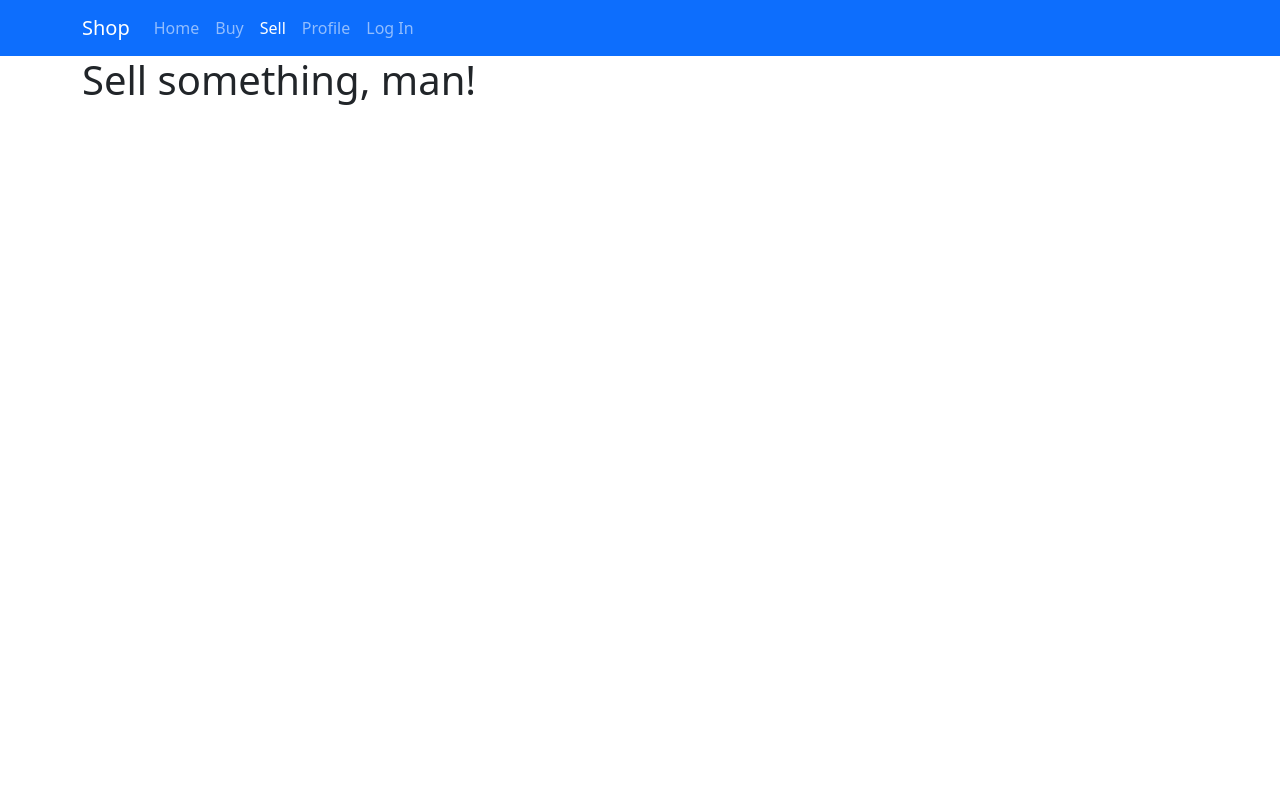
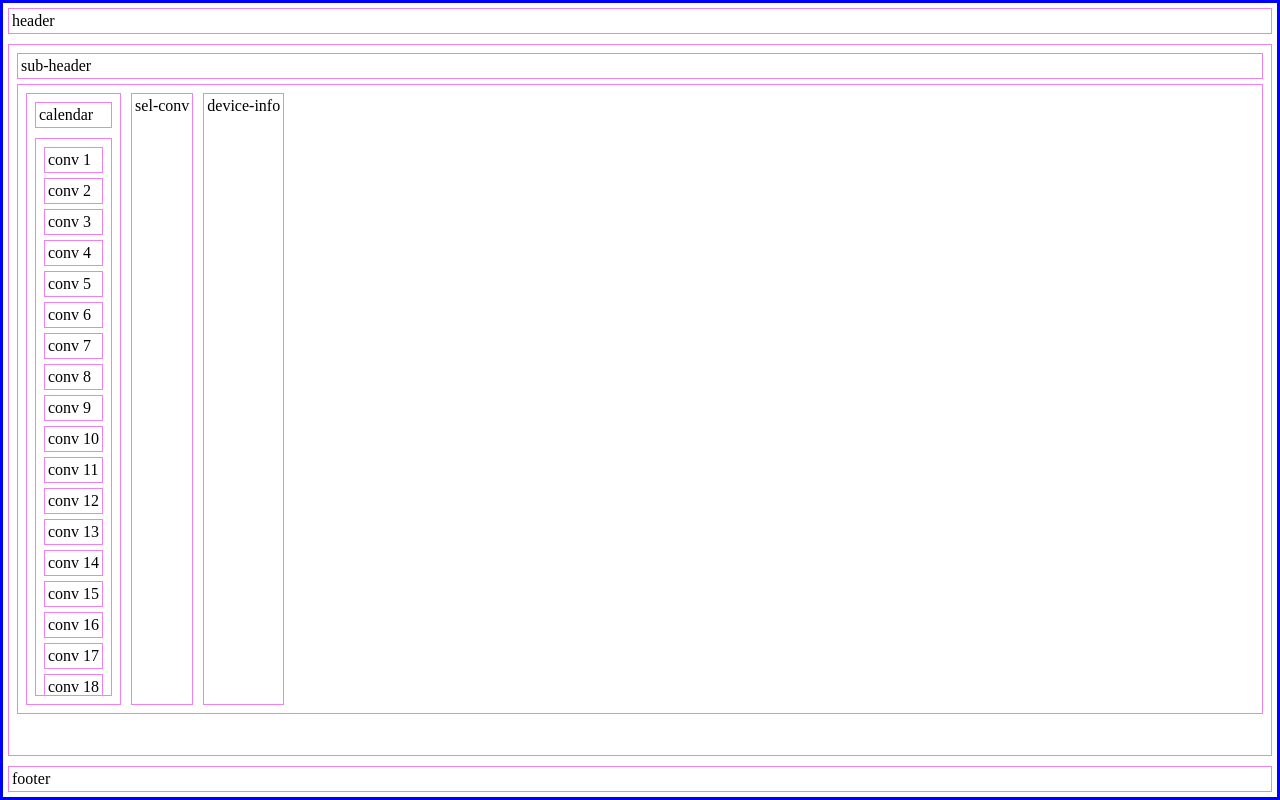
Before and after one commit to bartosz722/flaskboot, a Flask app: page /sell in a window 1280 px wide. Run offline with Flask 3, Linux system fonts and the light colour scheme.

Commit message:
conv-browser test layout

```diff
--- /dev/null
+++ b/static/sell.css
@@ -0,0 +1,29 @@
+body {
+    margin: 0px;
+}
+#top-div div {
+    padding: 3px;
+    margin: 5px;
+    border: 1px solid violet;
+}
+#top-div {
+    display: flex;
+    flex-direction: column;
+    height: 100vh;
+    border: 3px solid blue;
+    box-sizing: border-box;
+}
+#sub-page {
+    flex-grow: 1;
+}
+#sub-main {
+    display: flex;
+}
+#cal-and-convs {
+    display: flex;
+    flex-direction: column;
+}
+#convs {
+    max-height: calc(100vh - 250px);
+    overflow: auto;
+}
--- a/templates/sell.html
+++ b/templates/sell.html
@@ -1,5 +1,42 @@
-{% extends 'base.html' %}
-
-{% block content %}
-    <h1>Sell something, man!</h1>
-{% endblock %}
+<!doctype html>
+<html lang="en">
+  <head>
+    <meta charset="utf-8">
+    <meta name="viewport" content="width=device-width, initial-scale=1">
+    <title>Shop</title>
+    <link href="{{ url_for('static', filename='sell.css') }}" rel="stylesheet">
+  </head>
+  <body>
+    <div id="top-div">
+      <div id="header">
+        header
+      </div>
+      <div id="sub-page">
+        <div>
+          sub-header
+        </div>
+        <div id="sub-main">
+          <div id="cal-and-convs">
+            <div id="cal">
+              calendar
+            </div>
+            <div id="convs">
+              {% for i in range(30) %}
+                <div>conv {{i+1}}</div>
+              {% endfor %}
+            </div>
+          </div>
+          <div id="sel-conv">
+            sel-conv
+          </div>
+          <div id="device-info">
+            device-info
+          </div>
+        </div>
+      </div>
+      <div id="footer">
+        footer
+      </div>
+    </div>
+  </body>
+</html>
```
